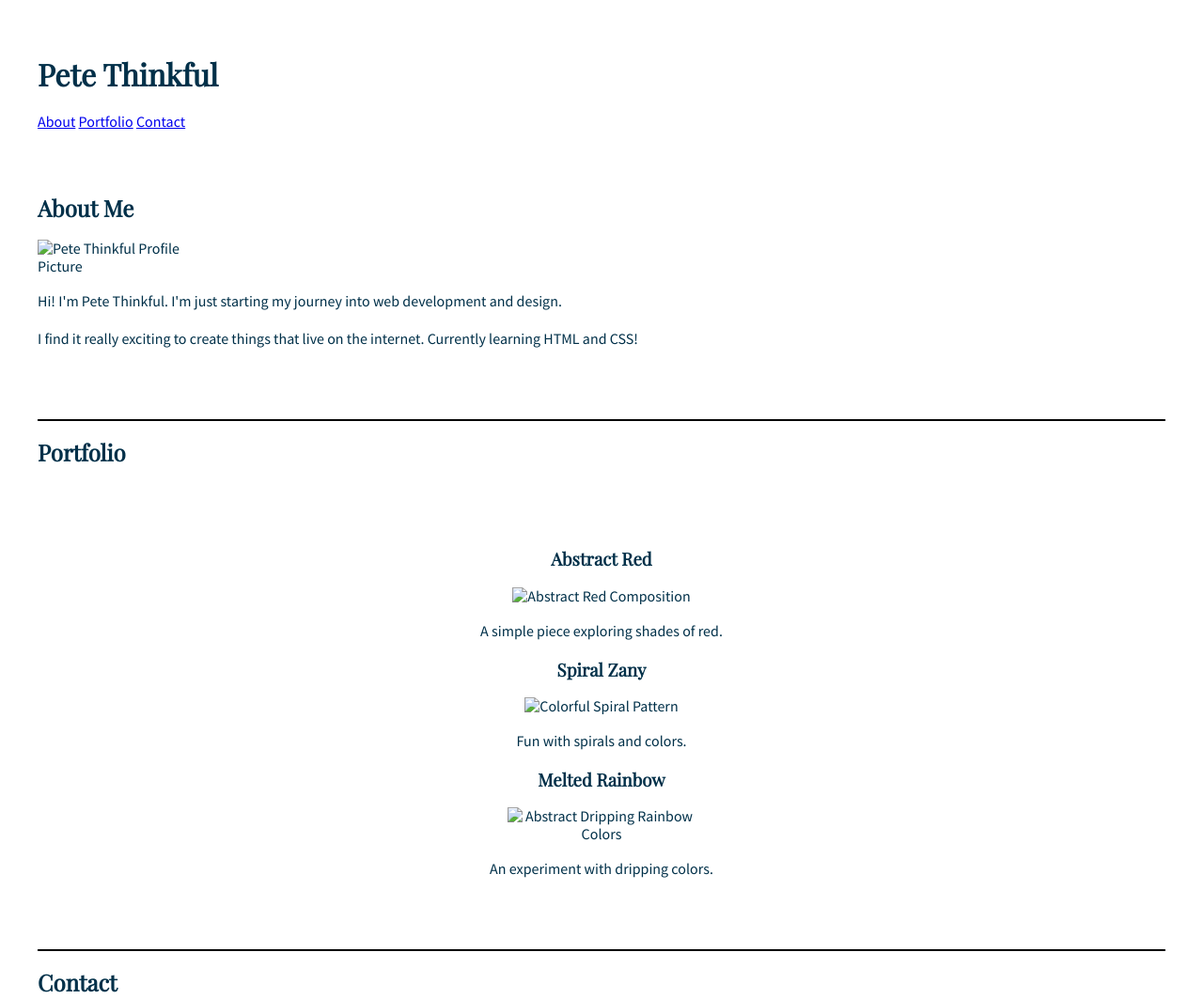
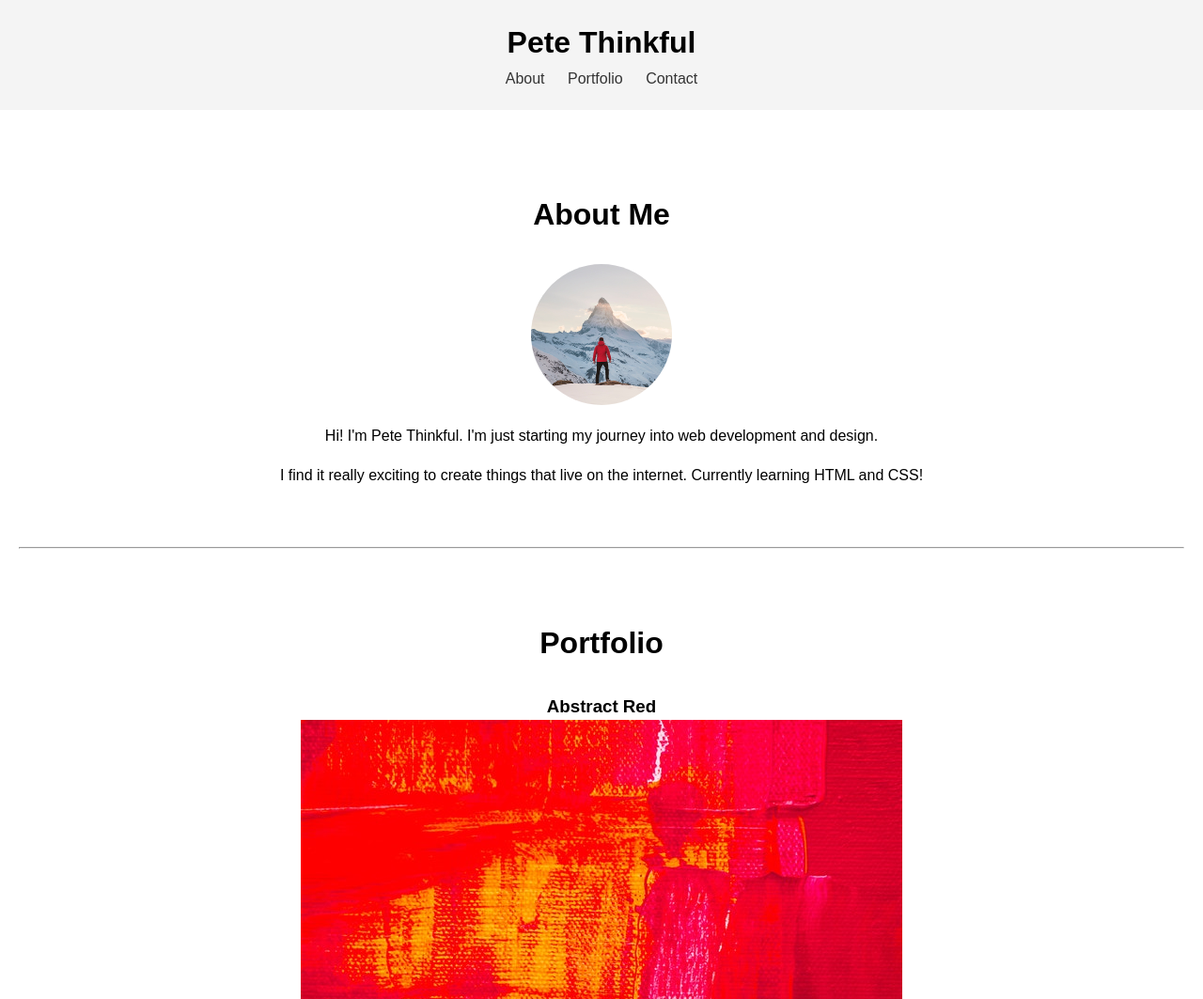
Before and after one commit to chriscallejas12/pete-thinking-portfolio1, a plain HTML site: page index.html in a window 1280 px wide. Shown: the top 1063 px of the page at 94% size. Drawn offline with nearby package versions, Linux system fonts and the light colour scheme.

Commit message:
Add files via upload
updated html

```diff
--- a/index.html
+++ b/index.html
@@ -2,12 +2,92 @@
 <html lang="en">
 
 <head>
-  <meta charset="UTF-8">
-  <meta http-equiv="X-UA-Compatible" content="IE=edge">
-  <meta name="viewport" content="width=device-width, initial-scale=1.0">
+  <meta charset="UTF-8" />
+  <meta http-equiv="X-UA-Compatible" content="IE=edge" />
+  <meta name="viewport" content="width=device-width, initial-scale=1.0" />
   <title>Pete Thinkful</title>
-  <link rel="stylesheet" href="https://cdnjs.cloudflare.com/ajax/libs/normalize/8.0.1/normalize.min.css">
-  <link href="style.css" rel="stylesheet" type="text/css">
+  <link rel="stylesheet" href="https://cdnjs.cloudflare.com/ajax/libs/normalize/8.0.1/normalize.min.css" />
+  <style>
+    body {
+      font-family: Arial, sans-serif;
+      line-height: 1.6;
+      text-align: center;
+      margin: 0;
+      padding: 0;
+    }
+
+    header,
+    footer {
+      background-color: #f4f4f4;
+      padding: 20px 0;
+    }
+
+    header h1,
+    footer p {
+      margin: 0;
+    }
+
+    nav a {
+      margin: 0 10px;
+      text-decoration: none;
+      color: #333;
+    }
+
+    main {
+      padding: 20px;
+    }
+
+    #about {
+      padding: 40px 20px;
+    }
+
+    #about h2 {
+      font-size: 2rem;
+    }
+
+    .image-circle {
+      width: 150px;
+      height: 150px;
+      border-radius: 50%;
+      display: block;
+      margin: 20px auto;
+    }
+
+    #portfolio {
+      padding: 40px 20px;
+    }
+
+    #portfolio h2 {
+      font-size: 2rem;
+    }
+
+    #portfolio article > div {
+      margin-bottom: 30px;
+    }
+
+    #portfolio h3,
+    #portfolio img,
+    #portfolio p {
+      text-align: center;
+      margin: auto;
+    }
+
+    .activities {
+      list-style-type: disc;
+      padding-left: 20px;
+      text-align: left;
+      max-width: 400px;
+      margin: 20px auto;
+    }
+
+    #contact {
+      padding: 40px 20px;
+    }
+
+    #contact h2 {
+      font-size: 2rem;
+    }
+  </style>
 </head>
 
 <body>
@@ -21,27 +101,50 @@
   </header>
 
   <main>
-    <section id="about"> <article> <h2>About Me</h2>
-        <img class="image-circle" src="images/pete-thinkful.png" alt="Pete Thinkful Profile Picture"> <p>Hi! I'm Pete Thinkful. I'm just starting my journey into web development and design.</p>
+    <section id="about">
+      <article>
+        <h2>About Me</h2>
+        <img class="image-circle" src="images/pete-thinkful.png" alt="Pete Thinkful Profile Picture" />
+        <p>Hi! I'm Pete Thinkful. I'm just starting my journey into web development and design.</p>
         <p>I find it really exciting to create things that live on the internet. Currently learning HTML and CSS!</p>
-        </article>
-    </section> <hr>
+      </article>
+    </section>
+    <hr />
 
-    <section id="portfolio"> <h2>Portfolio</h2>
-      <article> <div>
-          <h3>Abstract Red</h3> <img src="images/abstract-red.png" alt="Abstract Red Composition"> <p>A simple piece exploring shades of red.</p> </div>
+    <section id="portfolio">
+      <h2>Portfolio</h2>
+      <article>
         <div>
-          <h3>Spiral Zany</h3> <img src="images/spiral-zany.png" alt="Colorful Spiral Pattern"> <p>Fun with spirals and colors.</p> </div>
+          <h3>Abstract Red</h3>
+          <img src="images/abstract-red.png" alt="Abstract Red Composition" />
+          <p>A simple piece exploring shades of red.</p>
+        </div>
         <div>
-          <h3>Melted Rainbow</h3> <img src="images/melted-rainbow.png" alt="Abstract Dripping Rainbow Colors"> <p>An experiment with dripping colors.</p> </div>
+          <h3>Spiral Zany</h3>
+          <img src="images/spiral-zany.png" alt="Colorful Spiral Pattern" />
+          <p>Fun with spirals and colors.</p>
+        </div>
+        <div>
+          <h3>Melted Rainbow</h3>
+          <img src="images/melted-rainbow.png" alt="Abstract Dripping Rainbow Colors" />
+          <p>An experiment with dripping colors.</p>
+        </div>
+        <ul class="activities">
+          <li>Producing abstract art</li>
+          <li>Creating street graffiti art</li>
+          <li>Connecting with like-minded artists</li>
+        </ul>
       </article>
-    </section> <hr>
+    </section>
+    <hr />
 
-    <section id="contact"> <h2>Contact</h2>
+    <section id="contact">
+      <h2>Contact</h2>
       <p>I'd love to hear from you! Feel free to reach out.</p>
       <p>Email: pete.thinkful@example.com (Not a real email)</p>
       <p>Phone: 123-456-7890 (Not a real number)</p>
-      </section> </main>
+    </section>
+  </main>
 
   <footer>
     <p>&copy; Pete Thinkful. All rights reserved.</p>
--- a/style.css
+++ b/style.css
@@ -2,9 +2,10 @@
 @import url("https://fonts.googleapis.com/css2?family=Playfair+Display&family=Source+Sans+Pro:wght@400&display=swap");
 
 body {
-  color: #003049;
+  color: #003049; /* Dark blue text */
   font-family: "Source Sans Pro", Tahoma, Geneva, Verdana, sans-serif;
   padding: 40px;
+  background-color: #eae2b7; /* Light tan background */
 }
 
 /* Set the font family for any h1, h2, or h3 heading */
@@ -12,38 +13,118 @@ h1,
 h2,
 h3 {
   font-family: "Playfair Display", Times, serif;
+  text-align: center; /* Center all headings */
 }
 
-article {
-  padding: 50px 0;
+h1 {
+  font-size: 2.5em; /* Make main heading bigger */
+  color: #d62828; /* Red color for main heading */
 }
 
+h2 {
+  color: #f77f00; /* Orange color for section headings */
+}
+
+h3 {
+  color: #003049; /* Back to dark blue for portfolio item titles */
+  margin-bottom: 5px; /* Reduce space below portfolio title */
+}
+
+/* Style the navigation links */
+nav {
+  text-align: center; /* Center the nav block */
+  margin-bottom: 20px; /* Add space below nav */
+}
+
+nav a {
+  color: #d62828; /* Red links */
+  text-decoration: none; /* Remove underline */
+  margin: 0 10px; /* Add space between links */
+  font-weight: bold; /* Make links bold */
+}
+
+nav a:hover {
+  color: #f77f00; /* Orange hover effect */
+  text-decoration: underline; /* Underline on hover */
+}
+
+
+article {
+  padding: 20px 0; /* Reduced vertical padding slightly */
+}
+
+/* This rule applies to the DIVs used for portfolio items */
 article div {
   text-align: center;
-  width: 100%;
+  /* width: 100%; REMOVED - This conflicted with the generic div rule below */
+  border: 1px solid #fcbf49; /* Add a light orange border to portfolio items */
+  padding: 15px; /* Add some padding inside the border */
+  margin-bottom: 20px; /* Space between portfolio items */
+  background-color: #fff; /* White background for portfolio items */
 }
 
 p {
   line-height: 1.5;
+  text-align: center; /* Center align paragraphs too */
 }
 
 /* The div container constrains the content width within the main container to 600px */
+/* WARNING: This applies to ALL divs, which might be too broad. A beginner might do this. */
+/* This rule centers the portfolio item divs themselves, as they are direct children of article */
 div {
-  margin: auto;
-  width: 600px;
+  margin: auto; /* Center the div */
+  width: 600px; /* Set a fixed width */
+  max-width: 95%; /* Make sure it doesn't break out on small screens */
 }
 
 img {
-  width: 100%;
-  max-width: 200px;
-  height: auto;
+  width: 100%; /* Make image take full width of its container */
+  max-width: 200px; /* But limit maximum size */
+  height: auto; /* Maintain aspect ratio */
+  display: block; /* Helps with centering if margin auto is used */
+  margin-left: auto; /* Center the image itself */
+  margin-right: auto;
+  margin-bottom: 10px; /* Space below image */
 }
 
 hr {
-  border: 1px solid black;
+  border: 1px solid #003049; /* Make hr match text color */
+  margin: 40px auto; /* Add more space around the horizontal rule */
+  width: 50%; /* Make HR shorter */
 }
+
+/* === Style specific sections === */
+
+#about article div {
+  /* Override the border/padding for the div in the about section if it exists
+     In the provided HTML, the image wasn't in a div directly under article,
+     so this might not apply directly, but shows how a beginner might target */
+  border: none;
+  padding: 0;
+  background-color: transparent; /* No background */
+}
+
+#contact p {
+  margin-bottom: 5px; /* Less space between contact lines */
+}
+
+footer {
+  margin-top: 40px; /* Space above footer */
+  padding-top: 20px; /* Padding inside footer */
+  border-top: 2px solid #003049; /* Thicker top border */
+  text-align: center; /* Center footer text */
+  font-size: 0.9em; /* Slightly smaller text */
+  color: #666; /* Grey text for footer */
+}
+
 
 /* Add your solution below */
 
 .image-circle {
+  border-radius: 50%; /* Make the image round */
+  border: 5px solid #d62828; /* Add a solid red border */
+  width: 150px; /* Override the generic image size */
+  max-width: 150px; /* Override the generic image size */
+  height: 150px; /* Force height to match width for circle */
+  object-fit: cover; /* Prevents image distortion if not square */
 }
```
Also changed, not shown: images/abstract-red.png (added), images/melted-rainbow.png (added), images/pete-thinkful.png (added), images/spiral-zany.png (added).
